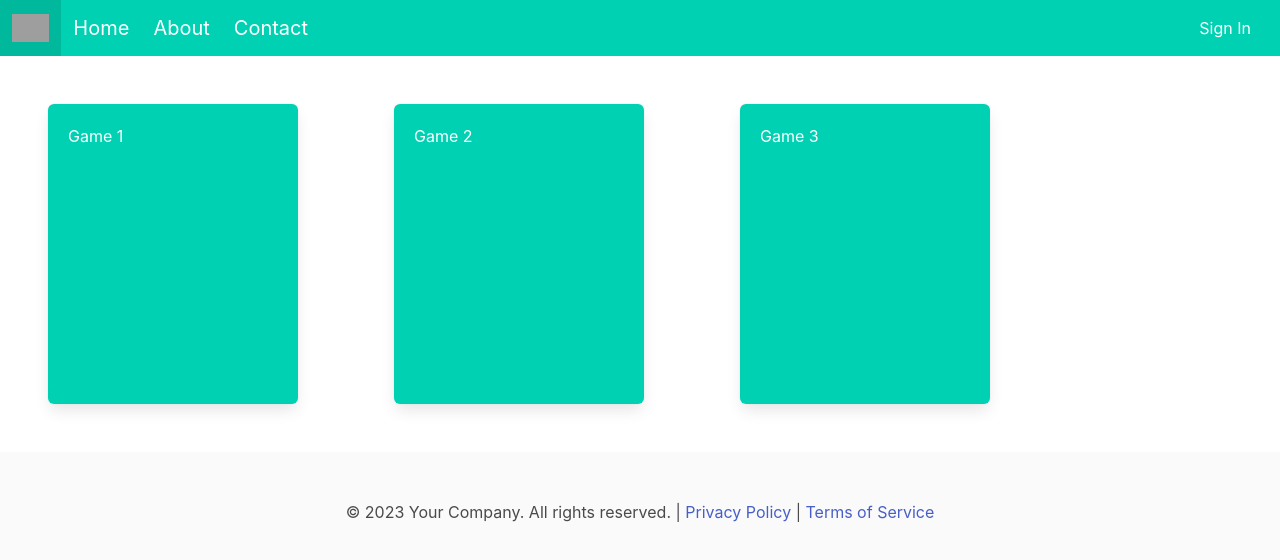
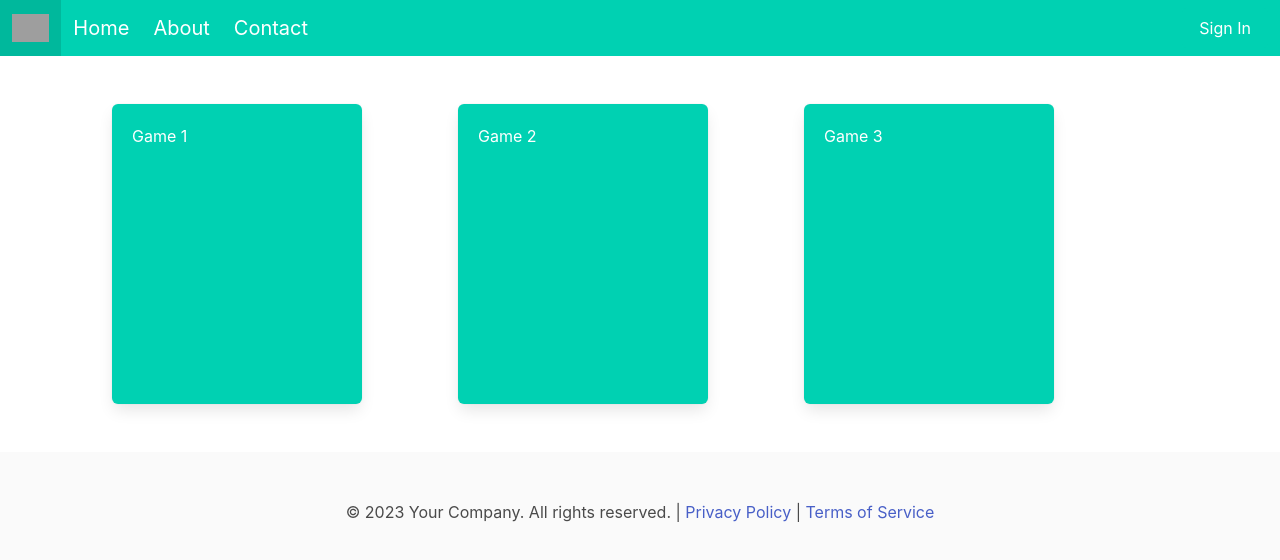
Before and after one commit to pwnptl/colorify-react-app, a React (Create React App) app: page / in a window 1280 px wide. Shown: the top 560 px of the page. Built offline with nearby package versions, Linux system fonts and the light colour scheme; grey boxes are pictures that could not be loaded.

Commit message:
minor addition of Container class on top element

```diff
--- a/src/home/home.jsx
+++ b/src/home/home.jsx
@@ -7,7 +7,7 @@ const Home = () => {
   const gameData = GamesData();
 
   return (
-    <div className=''>
+    <div className='container'>
       {gameData.map((content, index) => (
         <GameContainerBox key={index} content={content} />
       ))}
```
